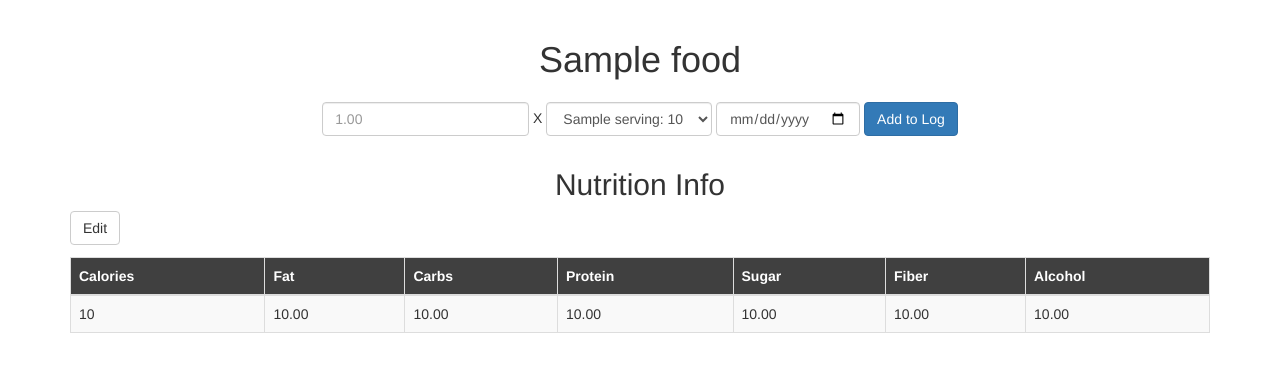
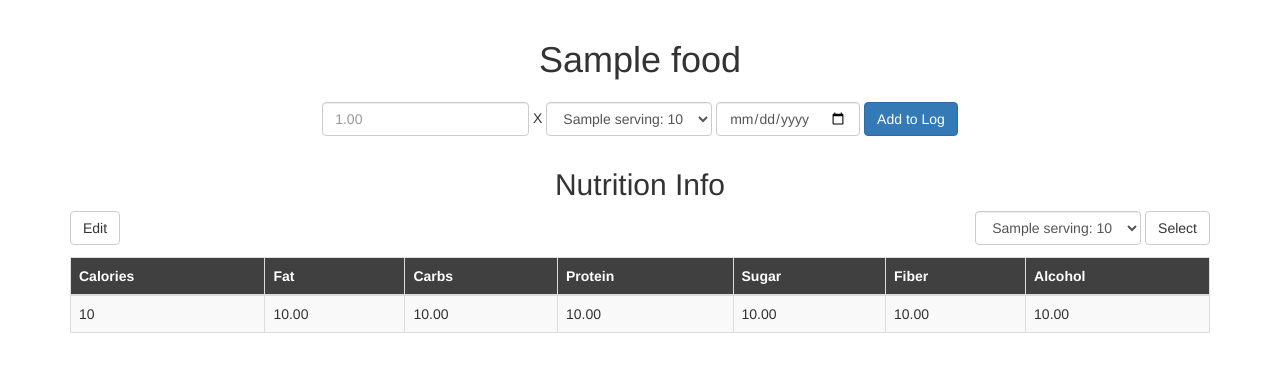
Before and after one commit to maxtrussell/nutrition-mate, a Flask app: template app/templates/food.html in a window 1280 px wide. Shown: the part 51-423 px from the top of the page. Run offline with Flask 2, Linux system fonts and the light colour scheme; the template is opened without the code that fills it: most values are stand-ins (such as "Sample title", 1, 10 or a date in 2020); some libraries are stand-ins or nearby versions.

Commit message:
added food scaling

```diff
--- a/app/templates/food.html
+++ b/app/templates/food.html
@@ -18,8 +18,18 @@
 </form>
 
 <h2 align="center">Nutrition Info</h2>
-<form action="{{ url_for("food_bp.edit", id=food.id) }}" class="pad-down">
+<form action="{{ url_for("food_bp.edit", id=food.id) }}" class="pad-down" style="display: inline-block;">
     <input class="btn btn-default" value="Edit" type="submit"></input>
+</form>
+<form action="{{ url_for("food_bp.food_handler", id=food.id) }}" method="get" class="form-inline pad-down" style="float: right;">
+    <div align="right">
+        <select name="serving" class="form-control">
+            {% for name, qty in food.servings.items() %}
+            <option value="{{ name }}" {% if name == selected_serving %}selected{% endif %}>{{ name }}: {{ qty }}</option>
+            {% endfor %}
+        </select>
+        <button type="submit" class="btn btn-default pad-left">Select</button>
+    </div>
 </form>
 <div class="tableFixHead" style="clear: left">
     <table class="table table-striped table-bordered table-hover" align="center">
```
Also changed, not shown: app/controller/food.py (+8 -1 lines).
